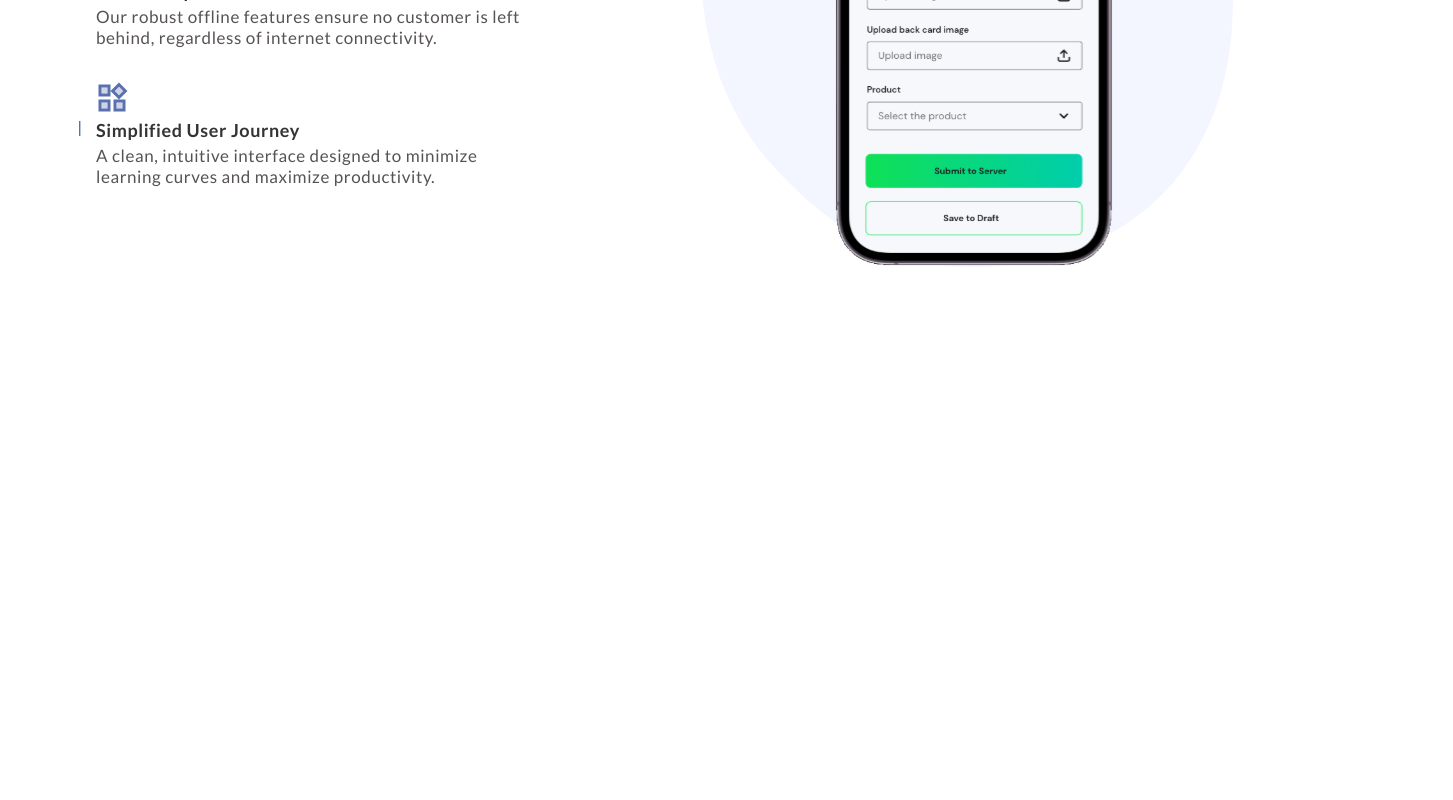
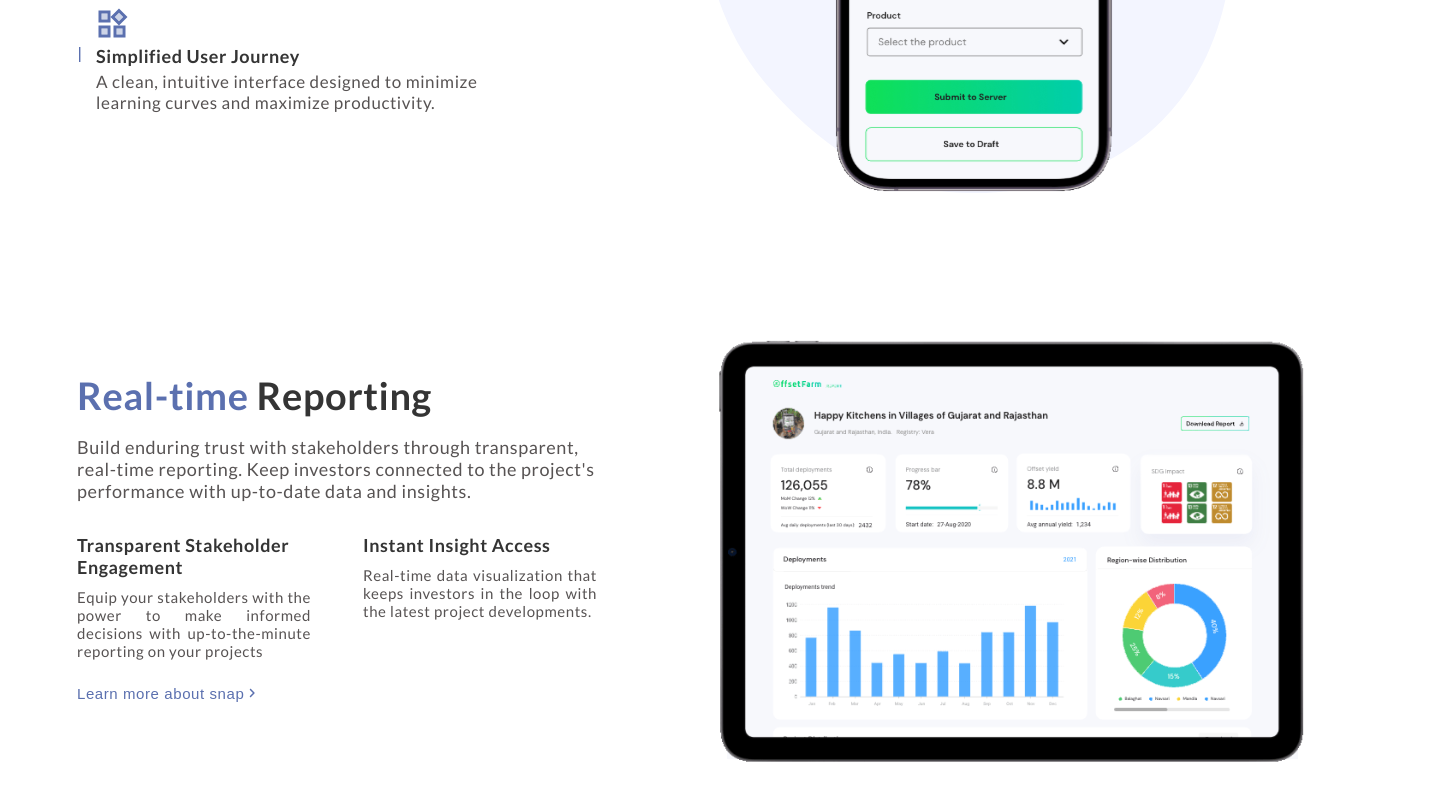
Before and after one commit to Vedavyas11062004/offsetfarm-landingpage, a Vue app: page / in a window 1280 px wide. Shown: the part 4238-5038 px from the top of the page, 1453 px wide, since content can reach past the window. Before the commit the page ends 4575 px from the top, so only its background shows below. Built offline with nearby package versions, Linux system fonts and the light colour scheme.

Commit message:
compleated the real-time reporting page

```diff
--- a/src/assets/base.css
+++ b/src/assets/base.css
@@ -22,3 +22,7 @@ body{
   margin: 0px;
   font-family: 'Lato', sans-serif;
 }
+
+button:hover{
+  cursor: pointer;
+}
--- a/src/components/customerMapping.vue
+++ b/src/components/customerMapping.vue
@@ -40,7 +40,7 @@
   margin-inline: 77px;
   display: flex;
   gap: 76px;
-  margin-bottom: 50px;
+  /* margin-bottom: 50px; */
 }
 .leftPart{
     width: 50%;
--- a/src/components/intutiveDesigns.vue
+++ b/src/components/intutiveDesigns.vue
@@ -49,7 +49,6 @@ const data = ref([
   align-items: center;
   gap: 50px;
   margin-left: 79px;
-  margin-top: 74px;
 }
 
 .leftPart {
--- /dev/null
+++ b/src/components/reporting.vue
@@ -0,0 +1,117 @@
+<script setup></script>
+
+<template>
+  <div class="report_container">
+    <div class="leftPart">
+      <h2><span>Real-time</span> Reporting</h2>
+      <p>
+        Build enduring trust with stakeholders through transparent, real-time
+        reporting. Keep investors connected to the project's performance with
+        up-to-date data and insights.
+      </p>
+      <div class="leftContents">
+        <div>
+          <h3>Transparent Stakeholder Engagement</h3>
+          <p>
+            Equip your stakeholders with the power to make informed decisions
+            with up-to-the-minute reporting on your projects
+          </p>
+        </div>
+        <div>
+          <h3>Instant Insight Access</h3>
+          <p>
+            Real-time data visualization that keeps investors in the loop with
+            the latest project developments.
+          </p>
+        </div>
+      </div>
+      <button class="loadmoreBtn">
+        <span>Learn more about snap</span>
+        <img src="@/assets/sideArrow.svg" alt="arrow" />
+      </button>
+    </div>
+    <div class="rightPart">
+        <img src="@/assets/New-file.svg" alt="img.."/>
+    </div>
+  </div>
+</template>
+
+<style scoped>
+.report_container {
+  margin-left: 77px;
+  display: flex;
+  align-items: center;
+}
+.leftPart {
+  width: 50%;
+}
+
+.leftPart > h2 {
+  width: 388px;
+  color: var(--vt-c-heading-color);
+  font-family: Lato;
+  font-size: 38px;
+  font-style: normal;
+  font-weight: 600;
+  line-height: normal;
+  letter-spacing: 0.583px;
+  padding-bottom: 18px;
+}
+.leftPart > h2 > span {
+  color: var(--vt-c-action-color);
+  font-weight: 600;
+}
+
+.leftPart > p {
+  color: var(--vt-c-paragraph-color);
+  font-size: 18px;
+  font-style: normal;
+  font-weight: 400;
+  line-height: normal;
+  letter-spacing: 0.583px;
+  margin-bottom: 2rem;
+}
+
+.leftContents {
+  display: flex;
+  gap: 52px;
+  margin-bottom: 25px;
+}
+
+.leftContents > div > h3 {
+  width: 215px;
+  color: var(--vt-c-heading-color);
+  font-size: 18px;
+  font-style: normal;
+  font-weight: 600;
+  line-height: normal;
+  letter-spacing: 0.583px;
+}
+.leftContents > div > p {
+  width: 234px;
+  color: var(--vt-c-paragraph-color);
+  text-align: justify;
+  font-family: Lato;
+  font-size: 15px;
+  font-style: normal;
+  font-weight: 400;
+  line-height: normal;
+  letter-spacing: 0.583px;
+  margin-top: 10px;
+}
+
+.loadmoreBtn {
+  border: none;
+  background-color: inherit;
+  color: var(--vt-c-action-color);
+  font-size: 15px;
+  font-style: normal;
+  font-weight: 500;
+  line-height: normal;
+  letter-spacing: 0.583px;
+  padding: 0%;
+  display: flex;
+  align-items: center;
+  gap: 5px;
+}
+</style>
--- a/src/views/HomeView.vue
+++ b/src/views/HomeView.vue
@@ -6,6 +6,7 @@ import features from '@/components/features.vue';
 import dynamicAssesment from '@/components/dynamicAssesment.vue';
 import customerMapping from '@/components/customerMapping.vue';
 import intutiveDesign from '@/components/intutiveDesigns.vue';
+import reporting from '@/components/reporting.vue'
 </script>
 
 <template>
@@ -17,5 +18,6 @@ import intutiveDesign from '@/components/intutiveDesigns.vue';
     <dynamicAssesment />
     <customerMapping />
     <intutiveDesign />
+    <reporting />
   </main>
 </template>
```
Also changed, not shown: src/assets/New-file.svg (added).
